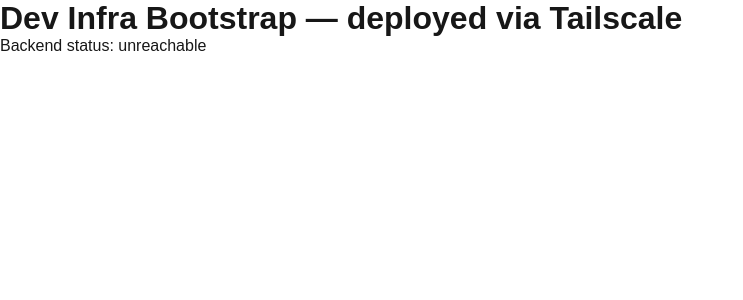
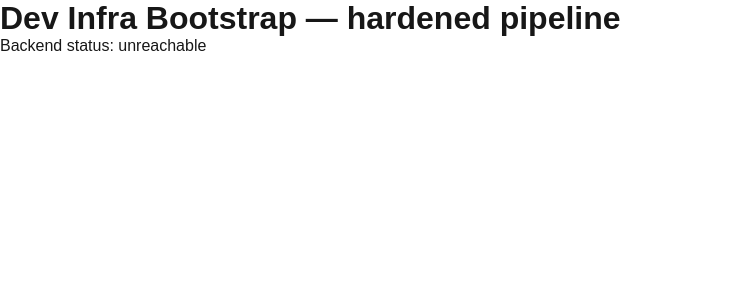
Before and after one commit to jephthahdominic/olannah-personal, a Next.js app in the folder frontend/: page / in a window 1280 px wide. Shown: the top 300 px of the page, without its empty margins (0-743 px from the left). Built offline with nearby package versions, Linux system fonts and the light colour scheme; no server answers.

Commit message:
chore: trigger deploy to verify remediation fixes

```diff
--- a/frontend/app/page.tsx
+++ b/frontend/app/page.tsx
@@ -14,7 +14,7 @@ export default async function Home() {
 
   return (
     <main>
-      <h1>Dev Infra Bootstrap — deployed via Tailscale</h1>
+      <h1>Dev Infra Bootstrap — hardened pipeline</h1>
       <p>Backend status: {status}</p>
     </main>
   );
```
